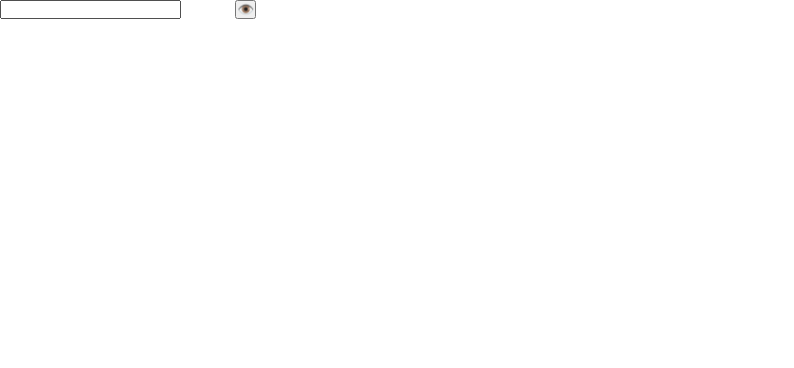
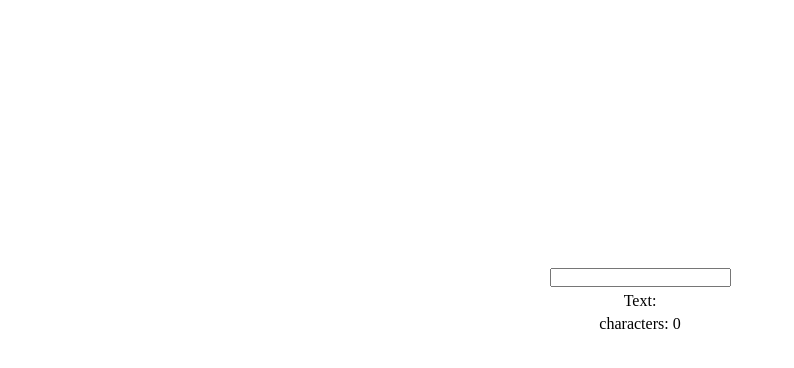
Before and after one commit to vibhanimbalkar97-star/react_basic_challenges, a React (Vite) app in the folder basic_challenges/: page / in a window 1280 px wide. Shown: the top 368 px of the page, without its empty margins (0-794 px from the left). Built offline with nearby package versions, Linux system fonts and the light colour scheme.

Commit message:
character count done

```diff
--- a/basic_challenges/src/App.jsx
+++ b/basic_challenges/src/App.jsx
@@ -1,8 +1,11 @@
-import Counter from "./components/Counter"
-import LikeButton from "./components/LikeButton"
-import ShowHidePassword from "./components/ShowHidePassword"
-import ThemeToggle from "./components/ThemeToggle"
-import ToggleText from "./components/ToggleText"
+// import CharacterCounter from "./components/CharacterCounter"
+// import Counter from "./components/Counter"
+// import LikeButton from "./components/LikeButton"
+// import ShowHidePassword from "./components/ShowHidePassword"
+// import ThemeToggle from "./components/ThemeToggle"
+// import ToggleText from "./components/ToggleText"
+
+import CharacterCounter from "./components/CharacterCounter"
 
 
 function App() {
@@ -14,7 +17,9 @@ function App() {
     {/* <LikeButton /> */}
     {/* <ToggleText /> */}
     {/* <ThemeToggle /> */}
-    <ShowHidePassword />
+    {/* <ShowHidePassword /> */}
+    <CharacterCounter />
+
     </>
   )
 }
--- /dev/null
+++ b/basic_challenges/src/components/CharacterCounter.jsx
@@ -0,0 +1,28 @@
+import { useState } from "react";
+
+const CharacterCounter = () => {
+  const [input, setInput] = useState("");
+
+  return (
+    <div
+      style={{
+        display: "flex",
+        alignItems: "center",
+        justifyContent: "center",
+        minHeight: "600px",
+        flexDirection: "column",
+        gap: "5px",
+      }}
+    >
+      <input
+        type="text"
+        value={input}
+        onChange={(e) => setInput(e.target.value)}
+      />
+      <p>Text: {input}</p>
+      <p>characters: {input.length}</p>
+    </div>
+  );
+};
+
+export default CharacterCounter;
```
